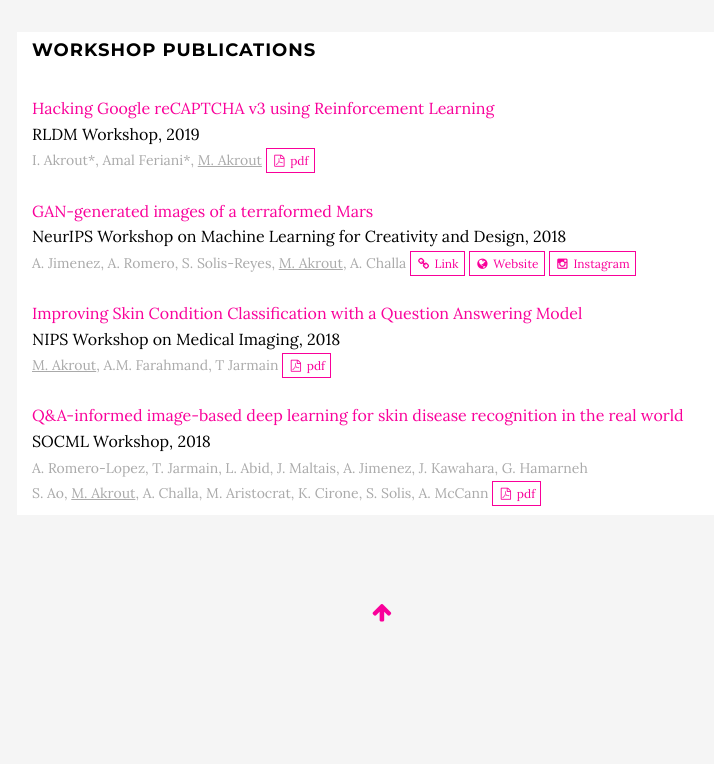
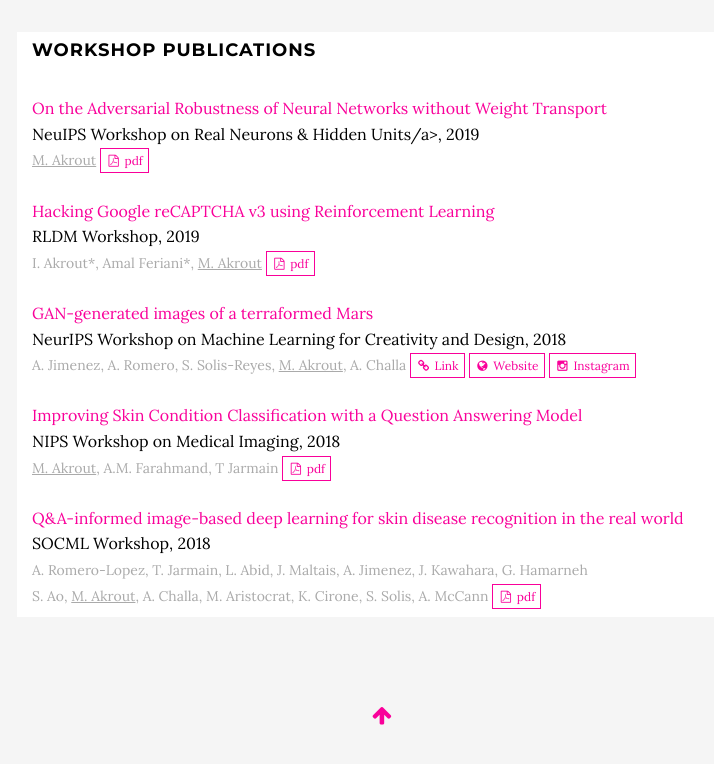
Before and after one commit to makrout/makrout.github.io, a plain HTML site: page index.html in a window 1280 px wide. Shown: the part 2519-3283 px from the top of the page, without its empty margins (258-972 px from the left). Before the commit the page ends 3194 px from the top, so only its background shows below. Drawn offline with Linux system fonts and the light colour scheme.

Commit message:
Update index.html

```diff
--- a/index.html
+++ b/index.html
@@ -192,6 +192,12 @@
                      </th>
                      <th class="entry workshops">
                         <h4>Workshop Publications</h4>
+                        <a href="https://openreview.net/pdf?id=HkgSXQtIIB" target="_blank">On the Adversarial Robustness of Neural Networks without Weight Transport</a><br><a href="https://sites.google.com/mila.quebec/neuroaiworkshop" style="color: #000000" target="_blank">NeuIPS Workshop on Real Neurons & Hidden Units/a>, 2019<br>
+                        <small class="authors">
+                        <u>M. Akrout</u>
+                        </small>
+                        <a href="https://openreview.net/pdf?id=HkgSXQtIIB" target="_blank" class="btn-x btn-default-x btn-lg-x"><i class="fa fa-file-pdf-o fa-fw"></i> <span class="network-name">pdf</span></a>
+                        <br><br>
                         <a href="https://arxiv.org/pdf/1903.01003.pdf" target="_blank">Hacking Google reCAPTCHA v3 using Reinforcement Learning</a><br>RLDM Workshop, 2019<br>
                         <small class="authors">
                         I. Akrout*, Amal Feriani*, <u>M. Akrout</u>
@@ -210,7 +216,7 @@
                         <small class="authors">
                         <u>M. Akrout</u>, A.M. Farahmand, T Jarmain
                         </small>
-                        <a href="https://arxiv.org/pdf/1811.06165.pdff" target="_blank" class="btn-x btn-default-x btn-lg-x"><i class="fa fa-file-pdf-o fa-fw"></i> <span class="network-name">pdf</span></a>
+                        <a href="https://arxiv.org/pdf/1811.06165.pdf" target="_blank" class="btn-x btn-default-x btn-lg-x"><i class="fa fa-file-pdf-o fa-fw"></i> <span class="network-name">pdf</span></a>
                         <br><br>
                         <a href="pdf/SOCML2018.pdf" target="_blank">Q&A-informed image-based deep learning for skin disease recognition in the real world</a><br>SOCML Workshop, 2018<br>
                         <small class="authors">
```
